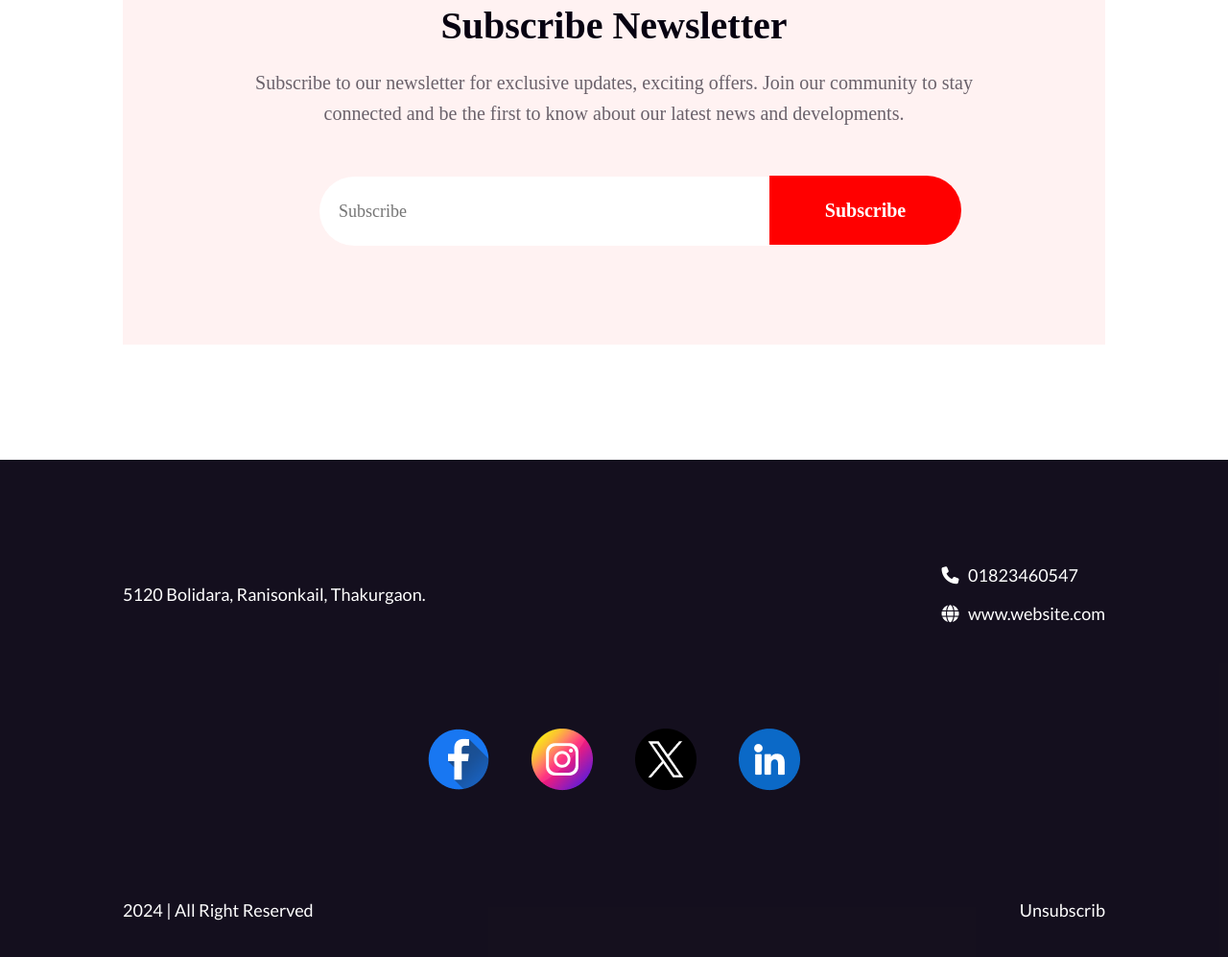
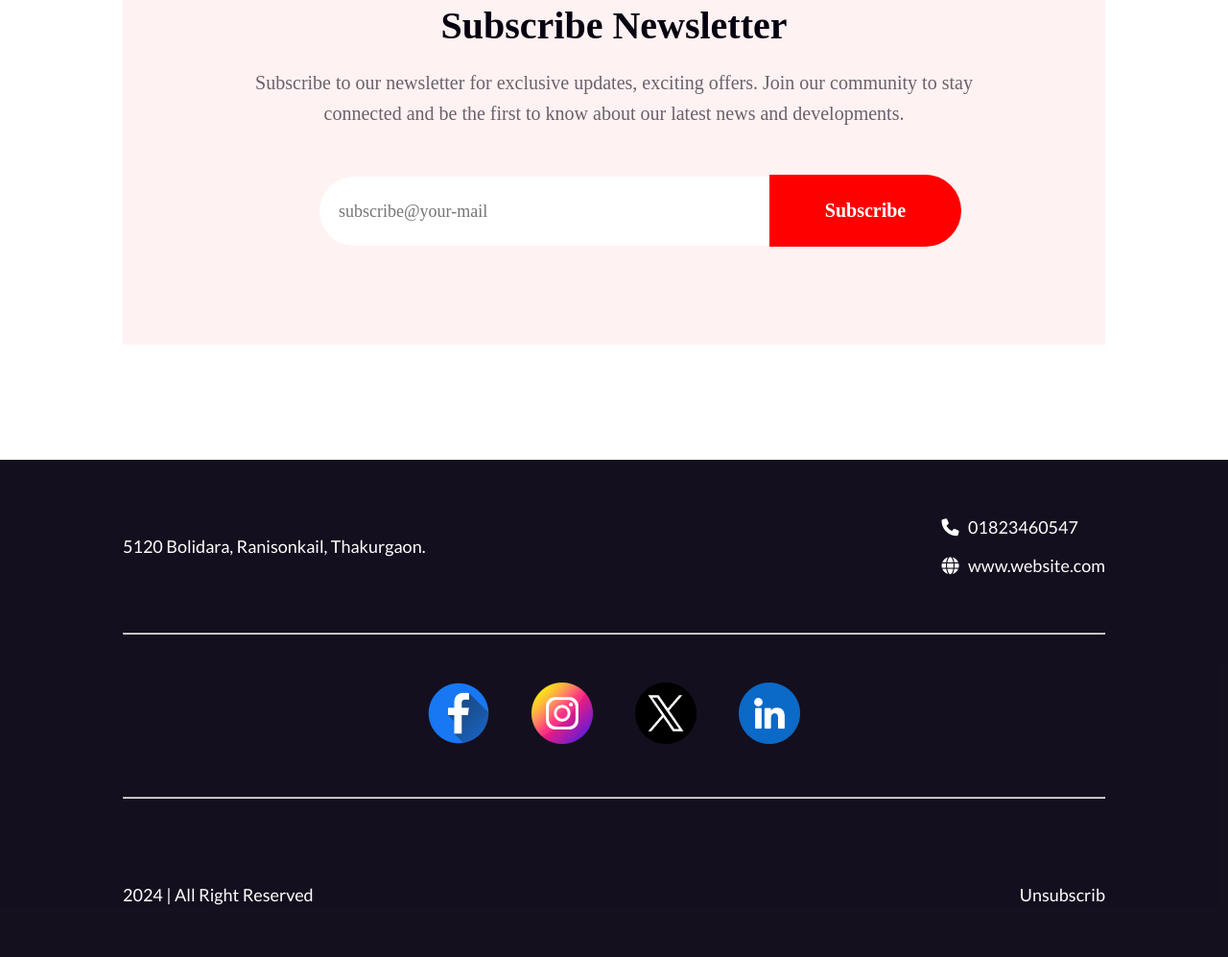
Before and after one commit to khorsed2001/parsonal-web-ass-1, a plain HTML site: page index.html in a window 1280 px wide. Shown: the part 5660-6657 px from the top of the page at 96% size. Drawn offline with Linux system fonts and the light colour scheme.

Commit message:
final add

```diff
--- a/index.html
+++ b/index.html
@@ -159,7 +159,7 @@
                 </div>
 
                 <div class="newslatter-input">
-                        <input type="text" placeholder="Subscribe">
+                        <input type="text" placeholder="subscribe@your-mail">
                         <input type="submit" value="Subscribe">
                 </div>
             </div>
@@ -189,12 +189,14 @@
                 </div>
 
             </div>
+            <hr>
             <div class="social-section">
                 <img src="images/Facebook.png" alt="">
                 <img src="images/Instagram.png" alt="">
                 <img src="images/Twitter.png" alt="">
                 <img src="images/Linkedin.png" alt="">
             </div>
+            <hr>
             <div class="coppyright-area">
                 <div class="left-text">
                     <p>2024 | All Right Reserved</p>
--- a/style.css
+++ b/style.css
@@ -1,4 +1,3 @@
-
 /* =================================
     Common Section Start
     ====================================== */
@@ -173,7 +172,7 @@ New year offer Section Start
 
 
 
- /* =================================
+/* =================================
 Date and Time Section Start
 ======================================  */
 
@@ -183,7 +182,7 @@ Date and Time Section Start
     width: 100%;
     height: 500px;
     margin: 50px 0;
-    background-color:rgb(252, 239, 215);
+    background-color: rgb(252, 239, 215);
 }
 
 .date-text {
@@ -371,6 +370,7 @@ Date and Time Section Start
 
 .portfolio {
     margin: 120px 0;
+
 }
 
 .portfolio-title {
@@ -409,6 +409,7 @@ Date and Time Section Start
     border-radius: 16px;
     margin: 5px;
 }
+
 
 
 /* =================================
@@ -454,8 +455,8 @@ Date and Time Section Start
 .newslatter-input {
     display: flex;
     display: inline-block;
-    margin:50px;
-    margin:50 auto;
+    margin: 50px;
+    margin: 50 auto;
 }
 
 .newslatter-input input {
@@ -470,21 +471,21 @@ Date and Time Section Start
     color: rgba(7, 2, 17, 0.30);
     font-size: 18px;
     font-weight: 400;
-    padding-left:20px;
-    border:none;
+    padding-left: 20px;
+    border: none;
 }
 
 .newslatter-input input[type="submit"] {
     width: 200px;
-    height: 72px;
+    height: 75px;
     color: #FFF;
     text-align: center;
     font-size: 20px;
     font-weight: 600;
     border-radius: 0px 50px 50px 0px;
     background: #F00;
-    margin:-55px;
-    border:none;
+    margin: -55px;
+    border: none;
 }
 
 /* =================================
@@ -504,7 +505,7 @@ Date and Time Section Start
     display: flex;
     justify-content: space-between;
     align-items: center;
-    margin: 100px 0;
+    margin: 50px 0;
 }
 
 
@@ -529,6 +530,11 @@ Date and Time Section Start
     line-height: 40px;
 }
 
+hr{
+    height: 1px solid;
+    background: rgba(255, 193, 193, 0.15);
+}
+
 .social-section {
     text-align: center;
     margin: 50px 0;
@@ -541,7 +547,7 @@ Date and Time Section Start
 .coppyright-area {
     display: flex;
     justify-content: space-between;
-    margin: 100px 0;
+    margin: 80px 0;
 }
 
 /* =================================
```
Also changed, not shown: images/Group70.png.
